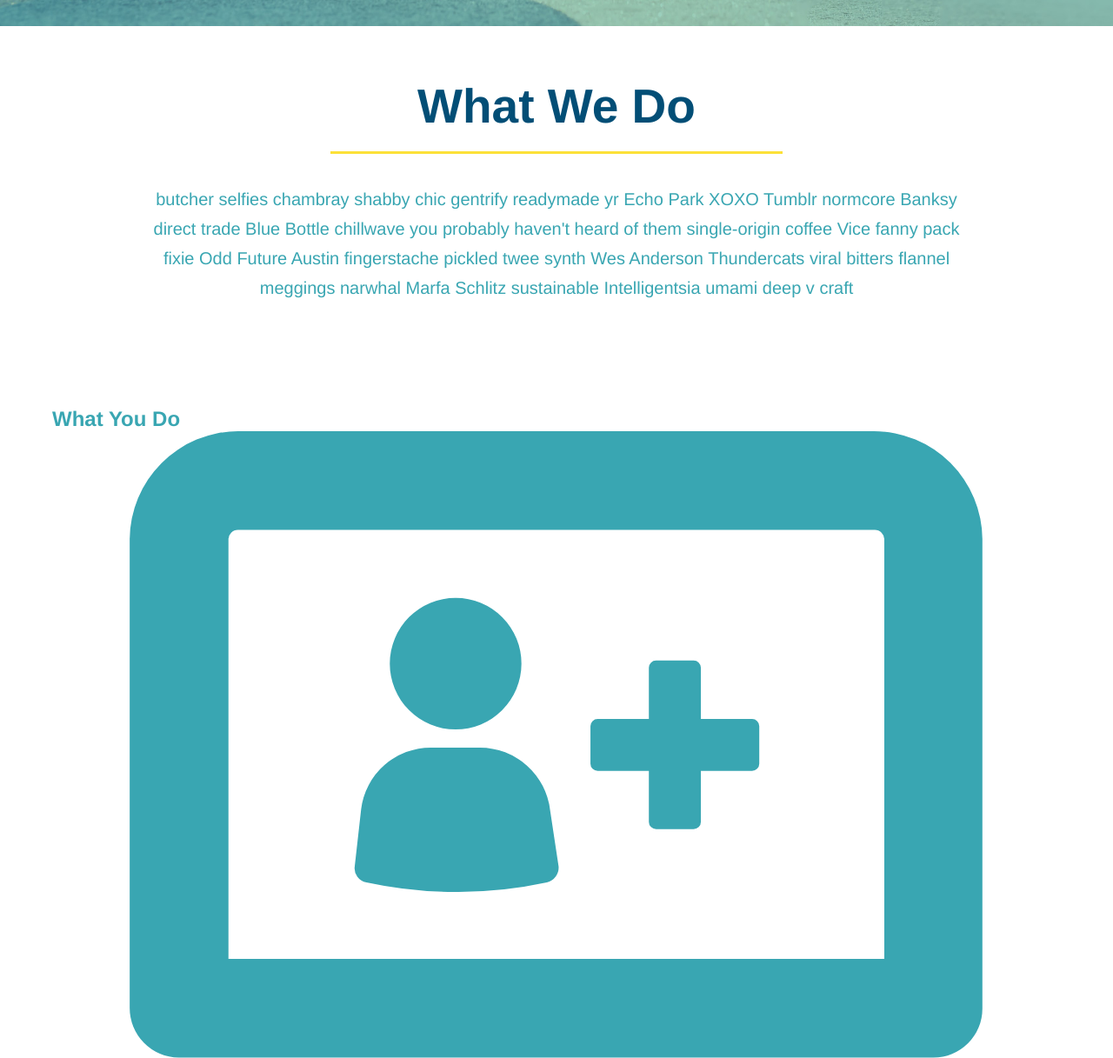
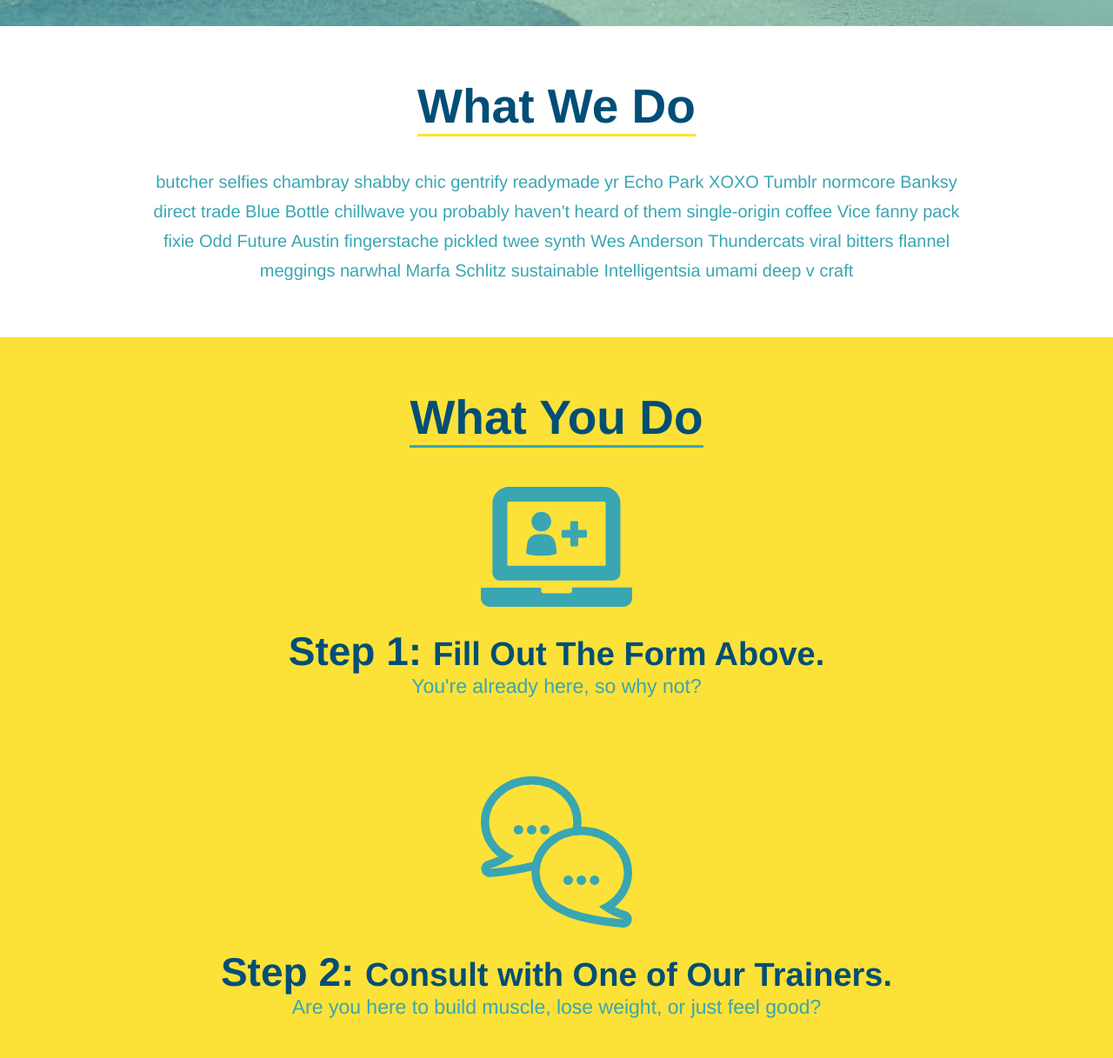
Before and after one commit to Mike2481/run-buddy, a plain HTML site: page index.html in a window 1280 px wide. Shown: the part 652-1869 px from the top of the page at 87% size. Drawn offline with Linux system fonts and the light colour scheme.

Commit message:
style what you do section

```diff
--- a/assets/css/style.css
+++ b/assets/css/style.css
@@ -124,16 +124,6 @@ section {
     text-align: center;
 }
 
-.intro h2 {
-    font-size: 55px;
-    color: #024e76;
-    margin-bottom: 35px;
-    padding: 0 100px 20px 100px;
-    border-bottom: 3px solid;
-    border-color: #fce138;
-    display: inline-block;
-}
-
 .intro p {
     line-height: 1.7;
     color: #39a6b2;
@@ -141,3 +131,49 @@ section {
     font-size: 20px;
     margin: 0 auto;
 }
+
+.steps {
+    text-align: center;
+    background-color: #fce138;
+}
+
+.section-title {
+    font-size: 55px;
+    color: #024e76;
+    margin-bottom: 35px;
+    padding: 0 100px 20 100px;
+    display: inline-block;
+    border-bottom: 3px solid;
+}
+
+.primary-border {
+    border-color: #fce138;
+}
+
+.secondary-border {
+    border-color: #39a6b2;
+}
+
+.steps div {
+    margin-bottom: 80px;
+}
+
+.steps img {
+    width: 15%;
+    margin: 10px 0;
+}
+
+.steps h3 {
+    color: #024e76;
+    font-size: 46px;
+    margin-top: 10px;
+}
+
+.steps p {
+    color: #39a6b2;
+    font-size: 23px;
+}
+
+.steps span {
+    font-size: 38px;
+}
--- a/index.html
+++ b/index.html
@@ -70,20 +70,20 @@
 
     <!--"what we do" section-->
     <section id="what-we-do" class="intro">
-        <h2>What We Do</h2>
+        <h2 class="section-title primary-border">What We Do</h2>
         <p>
             butcher selfies chambray shabby chic gentrify readymade yr Echo Park XOXO Tumblr normcore Banksy direct trade Blue Bottle chillwave you probably haven't heard of them single-origin coffee Vice fanny pack fixie Odd Future Austin fingerstache pickled twee synth Wes Anderson Thundercats viral bitters flannel meggings narwhal Marfa Schlitz sustainable Intelligentsia umami deep v craft
         </p>
     </section>
 
     <!--"what you do" section-->
-    <section id="what-you-do">
-        <h2>What You Do</h2>
+    <section id="what-you-do" class="steps">
+        <h2 class="section-title secondary-border">What You Do</h2>
 
         <div>
             <img src="./assets/images/step-1.svg" alt="" />
             <h3>
-                Step 1: Fill Out the Form Above.
+                Step 1: <span>Fill Out The Form Above.</span>
             </h3>
             <p>
                 You're already here, so why not?
@@ -93,7 +93,7 @@
         <div>
             <img src="./assets/images/step-2.svg" alt="" />
             <h3>
-                Step 2: Consult with One of Our Trainers.
+                Step 2: <span>Consult with One of Our Trainers.</span>
             </h3>
             <p>
                 Are you here to build muscle, lose weight, or just feel good?
@@ -103,7 +103,7 @@
         <div>
             <img src="./assets/images/step-3.svg" alt="" />
             <h3>
-                Step 3: Get Running.
+                Step 3: <span>Get Running.</span>
             </h3>
             <p>
                 Hit the ground running (literally) once your trainer lays out your plan.
@@ -113,7 +113,7 @@
         <div>
             <img src="./assets/images/step-4.svg" alt="" />
             <h3>
-                Step 4: See Results.
+                Step 4: <span>See Results.</span>
             </h3>
             <p>
                 Bi-weekly checkins with your trainer will keep you focused
```
